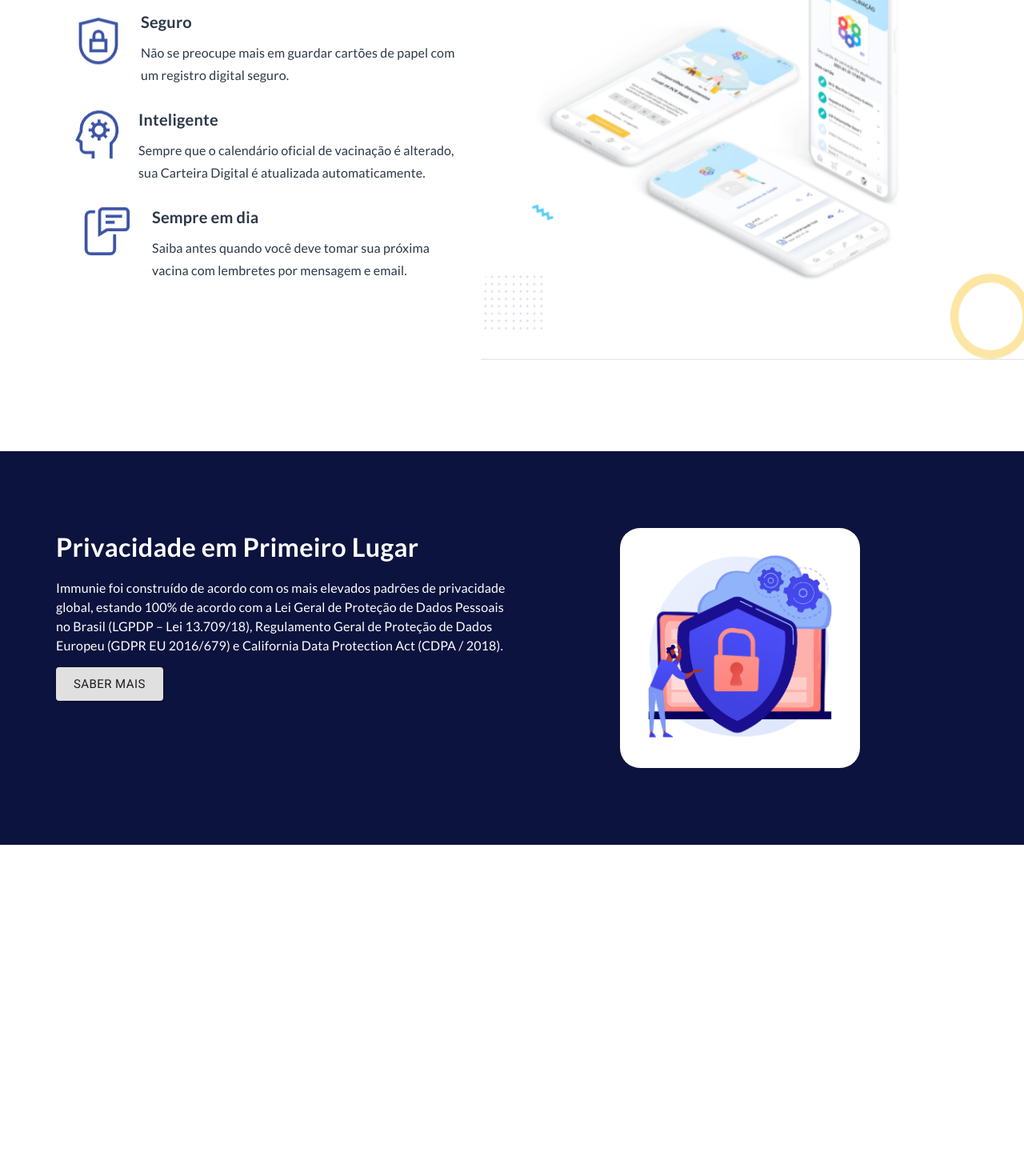
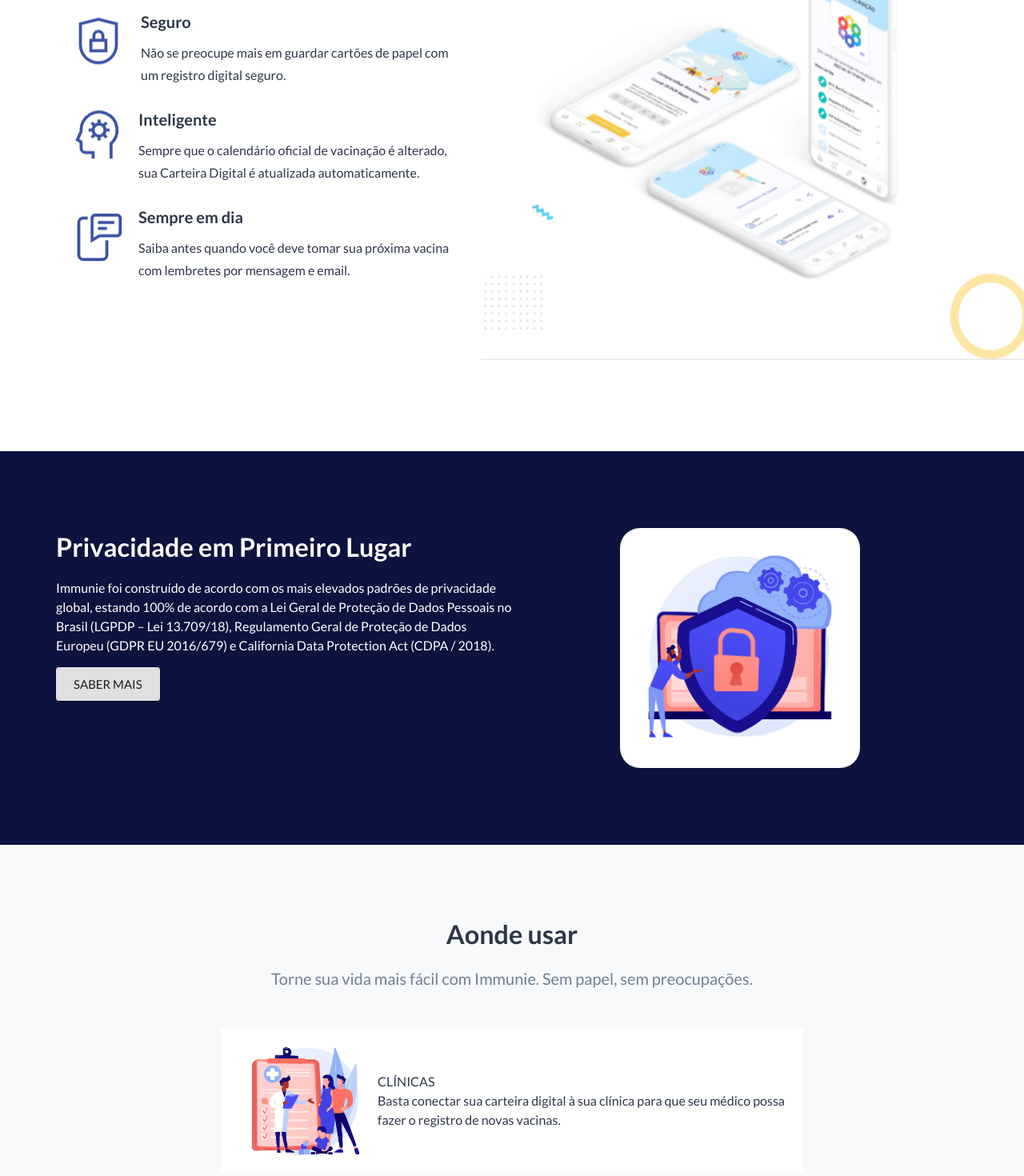
Before and after one commit to deywersonp/immunie-clone, a React (Create React App) app: page / in a window 1280 px wide. Shown: the part 880-2350 px from the top of the page at 80% size. Before the commit the page ends 1936 px from the top, so only its background shows below. Built offline with nearby package versions, Linux system fonts and the light colour scheme.

Commit message:
Refactored about / Added fontFamily Lato on theme / Removed contents not in use / started whereToUse section

```diff
--- a/src/App.tsx
+++ b/src/App.tsx
@@ -8,6 +8,7 @@
 import Header from "./components/header/Header";
 import About from './components/about/About';
 import Privacy from './components/privacy/Privacy';
+import WhereToUse from './components/whereToUse/WhereToUse';
 
 export default function App() {
   return (
@@ -21,6 +22,7 @@
           <Divider />
           <About />
           <Privacy />
+          <WhereToUse />
         </div>
       </ThemeProvider>
 
--- a/src/components/about/About.tsx
+++ b/src/components/about/About.tsx
@@ -1,9 +1,13 @@
 import { useEffect } from "react";
 import { makeStyles } from "@material-ui/styles";
 import { Typography } from "@mui/material";
+
+import SectionHeader from "../sectionHeader/SectionHeader";
 import AboutDetails from "./aboutDetails/AboutDetails"
+
 import Aos from 'aos';
 import 'aos/dist/aos.css'
+
 
 const useStyles = makeStyles({
   container: {
@@ -13,26 +17,6 @@
     flexDirection: 'column',
     paddingTop: '96px',
     paddingBottom: '96px'
-  },
-
-  headersContainer: {
-    display: 'flex',
-    alignItems: 'center',
-    flexDirection: 'column',
-    width: '100%',
-    alignText: 'center'
-  },
-
-  header4: {
-    fontFamily: 'Lato',
-    fontWeight: 'bold',
-    fontSize: '2.0243rem',
-    padding: '8px'
-  },
-
-  header6: {
-    fontSize: '1.25rem',
-    padding: '8px'
   },
 
   aboutDetailsContainer: {
@@ -59,13 +43,12 @@
 
   const classes = useStyles();
 
+  const title = 'Por que uma Carteira Digital?';
+  const content = 'Seus registros de vacinas sempre seguros e certificados.';
+
   return (
     <Typography component="section" className={classes.container}>
-      <Typography component="div" className={classes.headersContainer} data-aos="fade-up">
-        <Typography component="h4" color="textPrimary" className={classes.header4}>Por que uma Carteira Digital?</Typography>
-        <Typography component="h6" color="textSecondary" className={classes.header6}>Seus registros de vacinas sempre seguros e certificados.
-        </Typography>
-      </Typography>
+      <SectionHeader title={title} content={content} />
       <Typography component="div" className={classes.aboutDetailsContainer}>
         <AboutDetails />
         <Typography component="div" className={classes.imgContainer}>
--- a/src/components/about/aboutDetails/AboutDetails.tsx
+++ b/src/components/about/aboutDetails/AboutDetails.tsx
@@ -1,5 +1,6 @@
 import { makeStyles } from "@material-ui/styles";
 import { List, Typography } from "@mui/material";
+
 import IDetails from "../interfaces/IDetails";
 import DetailsTemplate from "./detailsTemplate/DetailsTemplate";
 
@@ -38,9 +39,9 @@
   return (
     <Typography component="div" className={classes.container}>
       <List>
-        <DetailsTemplate source={detailsData[0].source} legend={detailsData[0].legend} title={detailsData[0].title} content={detailsData[0].content} />
-        <DetailsTemplate source={detailsData[1].source} legend={detailsData[1].legend} title={detailsData[1].title} content={detailsData[1].content} />
-        <DetailsTemplate source={detailsData[2].source} legend={detailsData[2].legend} title={detailsData[2].title} content={detailsData[2].content} />
+        {detailsData.map((item, index) => {
+          return <DetailsTemplate key={index} source={item.source} legend={item.legend} title={item.title} content={item.content} />
+        })}
       </List>
     </Typography>
   )
--- a/src/components/about/aboutDetails/detailsTemplate/DetailsTemplate.tsx
+++ b/src/components/about/aboutDetails/detailsTemplate/DetailsTemplate.tsx
@@ -2,10 +2,10 @@
 
 import { makeStyles } from "@material-ui/styles";
 import { ListItem, Typography } from "@mui/material";
-import IDetails from "../../interfaces/IDetails";
 
 import Aos from 'aos';
 import 'aos/dist/aos.css'
+import IDetails from "../../interfaces/IDetails";
 
 const useStyles = makeStyles({
   container: {
@@ -19,12 +19,10 @@
   span: {
     fontSize: '1.25rem',
     fontWeight: 'bold',
-    fontFamily: 'Lato',
   },
 
   header6: {
     fontSize: '1rem',
-    fontFamily: 'Lato',
     lineHeight: '1.75',
     marginTop: '10px'
   }
--- a/src/components/banner/mainContent/MainContent.tsx
+++ b/src/components/banner/mainContent/MainContent.tsx
@@ -14,14 +14,12 @@
   },
 
   header3: {
-    fontFamily: 'Lato',
     fontWeight: 700,
     padding: '8px'
   },
 
   header6: {
     color: '#2d3748',
-    fontFamily: 'Lato',
     fontSize: '1.2rem',
     padding: '8px'
   }
--- a/src/components/privacy/Privacy.tsx
+++ b/src/components/privacy/Privacy.tsx
@@ -33,13 +33,11 @@
   },
 
   header4: {
-    fontFamily: 'Lato',
     fontSize: '2.0243rem',
     fontWeight: 'bold'
   },
 
   text: {
-    fontFamily: 'Lato',
     fontSize: '1rem',
     fontWeight: 400,
     marginTop: '15px',
@@ -78,7 +76,7 @@
           <Typography component="div" className={classes.textContainer} data-aos="fade-up">
             <Typography component="h4" color="white" className={classes.header4}>Privacidade em Primeiro Lugar</Typography>
             <Typography component="p" color="white" className={classes.text}>Immunie foi construído de acordo com os mais elevados padrões de privacidade global, estando 100% de acordo com a Lei Geral de Proteção de Dados Pessoais no Brasil (LGPDP – Lei 13.709/18), Regulamento Geral de Proteção de Dados Europeu (GDPR EU 2016/679) e California Data Protection Act (CDPA / 2018).</Typography>
-            <Button variant="contained" size="large" className={classes.btn}>Saber Mais</Button>
+            <Button href="https://immunie.net/terms-of-use/privacy-policy" variant="contained" size="large" className={classes.btn}>Saber Mais</Button>
           </Typography>
           <Typography component="div" className={classes.imgContainer}>
             <img style={{
--- /dev/null
+++ b/src/components/sectionHeader/SectionHeader.tsx
@@ -0,0 +1,44 @@
+import { useEffect } from 'react';
+
+import { makeStyles } from "@material-ui/styles";
+import { Typography } from "@mui/material";
+
+import Aos from 'aos';
+import 'aos/dist/aos.css';
+import ISectionHeader from './interfaces/ISectionHeader';
+
+const useStyles = makeStyles({
+  headersContainer: {
+    display: 'flex',
+    alignItems: 'center',
+    flexDirection: 'column',
+    width: '100%',
+    alignText: 'center'
+  },
+
+  header4: {
+    fontWeight: 'bold',
+    fontSize: '2.0243rem',
+    padding: '8px'
+  },
+
+  header6: {
+    fontSize: '1.25rem',
+    padding: '8px'
+  }
+});
+
+export default function SectionHeader(props: ISectionHeader) {
+  useEffect(() => {
+    Aos.init({ duration: 2000 })
+  }, [])
+
+  const classes = useStyles();
+
+  return (
+    <Typography component="div" className={classes.headersContainer} data-aos="fade-up">
+      <Typography component="h4" color="textPrimary" className={classes.header4}>{props.title}</Typography>
+      <Typography component="h6" color="textSecondary" className={classes.header6}>{props.content}</Typography>
+    </Typography>
+  )
+}
--- /dev/null
+++ b/src/components/sectionHeader/interfaces/ISectionHeader.tsx
@@ -0,0 +1,4 @@
+export default interface ISectionHeader {
+  title: string;
+  content: string;
+}
--- /dev/null
+++ b/src/components/whereToUse/WhereToUse.tsx
@@ -0,0 +1,67 @@
+import SectionHeader from "../sectionHeader/SectionHeader";
+
+import { Button, Paper, Typography } from "@mui/material";
+import { makeStyles } from "@material-ui/styles";
+import InfoCards from "./inforCards/InfoCards";
+
+const useStyles = makeStyles({
+  container: {
+    backgroundColor: '#f7f9fa',
+    paddingTop: '80px'
+  },
+
+  section: {
+    display: 'flex',
+    alignItems: 'center',
+    justifyContent: 'center'
+  },
+
+  card: {
+    width: '348px',
+    height: '276.5px'
+  },
+
+  btn: {
+    color: 'rgba(0, 0, 0, 0.87)',
+    backgroundColor: '#e0e0e0;',
+    fontWeight: 'normal',
+    '&:hover': {
+      boxShadow: '0px 2px 4px - 1px rgb(0 0 0 / 20 %), 0px 4px 5px 0px rgb(0 0 0 / 14 %), 0px 1px 10px 0px rgb(0 0 0 / 12 %)',
+      backgroundColor: '#d5d5d5'
+    }
+  }
+});
+
+export default function WhereToUse() {
+  const classes = useStyles();
+
+  const title = 'Aonde usar';
+  const content = 'Torne sua vida mais fácil com Immunie. Sem papel, sem preocupações.';
+
+  return (
+    <Typography component="div" className={classes.container}>
+      <SectionHeader title={title} content={content} />
+      <Typography component="section" className={classes.section}>
+
+        <Typography component="div">
+          <InfoCards />
+          <InfoCards />
+          <InfoCards />
+          <InfoCards />
+        </Typography>
+
+        {/* <Typography component="div">
+          <Typography component="div">
+            <Typography component="h6" className={classes.card}>O que diz a Legislação?
+            </Typography>
+            <Typography component="p">Confira aqui a lista de Estados e Municípios com leis sobre carteira digital de vacinação e apresentação na matrícula.
+
+            </Typography>
+            <Button href="https://immunie.net/company/media-assets" variant="contained" size="large" className={classes.btn}>Saber Mais</Button>
+          </Typography>
+        </Typography> */}
+
+      </Typography>
+    </Typography>
+  )
+}
--- /dev/null
+++ b/src/components/whereToUse/inforCards/InfoCards.tsx
@@ -0,0 +1,43 @@
+import { useEffect } from 'react';
+
+import { makeStyles } from "@material-ui/styles";
+import { Paper, Typography } from "@mui/material";
+
+import Aos from 'aos';
+import 'aos/dist/aos.css'
+
+const useStyles = makeStyles({
+  paperContainer: {
+    display: 'flex',
+    alignItems: 'center',
+    justifyContent: 'center',
+    width: '728px',
+    height: '180px',
+    padding: '16px',
+    marginTop: '40px',
+    border: 'none',
+    boxShadow: 'none'
+  }
+});
+
+export default function InfoCards() {
+
+  useEffect(() => {
+    Aos.init({ duration: 1000 })
+  }, [])
+
+  const classes = useStyles();
+
+  return (
+    <Paper component="div" className={classes.paperContainer} data-aos="fade-up">
+      <img style={{
+        width: '200px',
+        height: '180px'
+      }} src="./images/clinic.png" alt="Clínicas" />
+      <Typography component="div">
+        <Typography component="h6">CLÍNICAS</Typography>
+        <Typography component="h6">Basta conectar sua carteira digital à sua clínica para que seu médico possa fazer o registro de novas vacinas.</Typography>
+      </Typography>
+    </Paper>
+  )
+}
--- a/src/theme/index.tsx
+++ b/src/theme/index.tsx
@@ -18,6 +18,9 @@
       secondary: '#718096'
     }
   },
+  typography: {
+    fontFamily: 'Lato, sans-serif',
+  }
 });
 
 export default theme;
```
Also changed, not shown: public/images/on-date.png, public/manifest.json.
